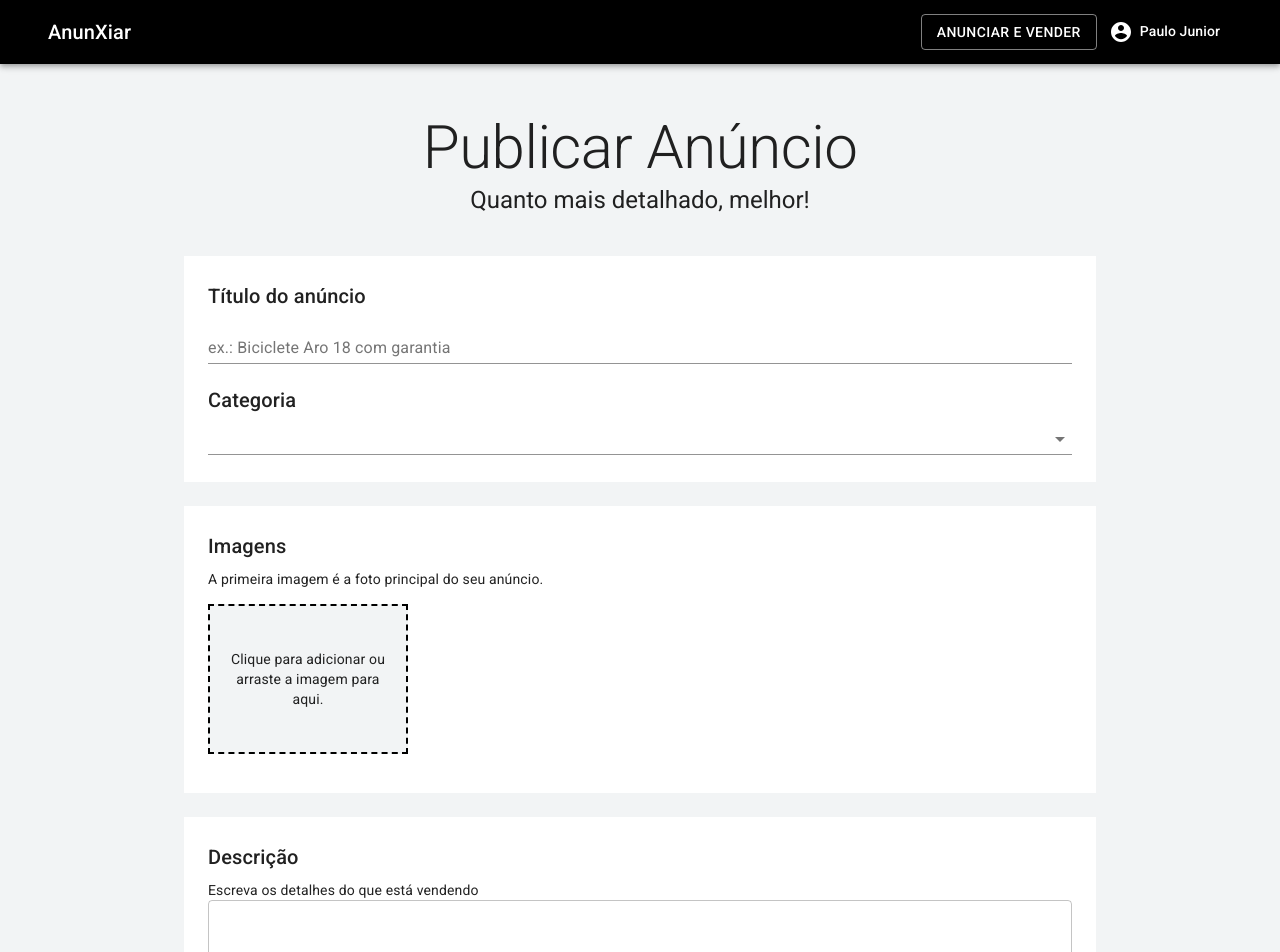
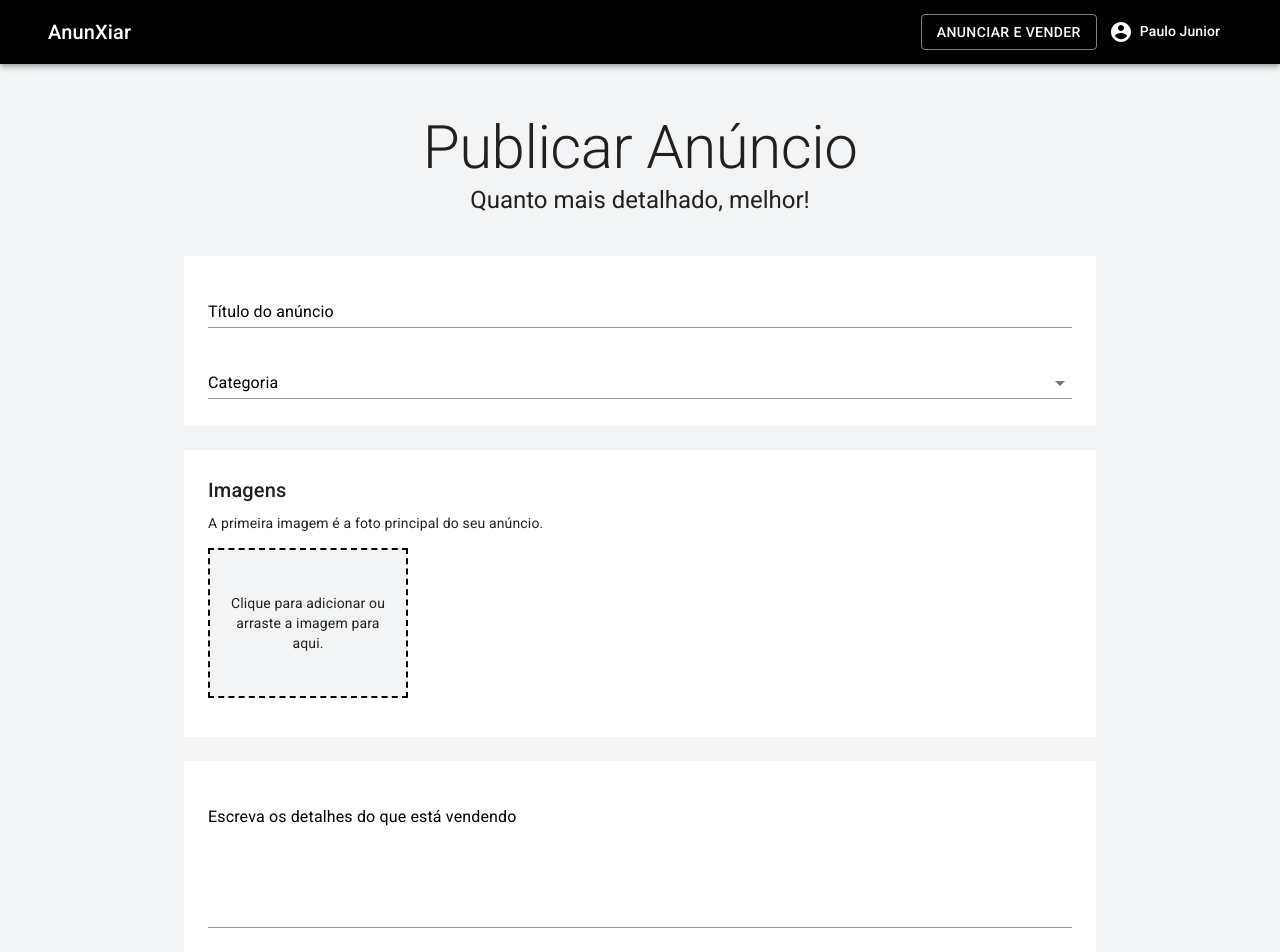
Before and after one commit to paulojrc52/anunxiar, a Next.js app: page /user/publish in a window 1280 px wide. Shown: the top 952 px of the page. Built offline with nearby package versions, Linux system fonts and the light colour scheme.

Commit message:
Description field + refactoring for FormControl

```diff
--- a/pages/user/publish.js
+++ b/pages/user/publish.js
@@ -17,6 +17,7 @@
   InputAdornment,
   MenuItem,
   FormHelperText,
+  Input,
 }from '@material-ui/core'
 import { makeStyles } from '@material-ui/core'
 import { DeleteForever } from '@material-ui/icons'
@@ -41,6 +42,10 @@
     display: 'flex',
     marginTop: 15,
     flexWrap: 'wrap',
+  },
+  inputLabel: {
+    fontWeight: 400,
+    color: theme.palette.primary.main,
   },
   dropzone: {
     display: 'flex',
@@ -95,6 +100,9 @@
     .max(100, 'Título muito grande')
     .required('Campo obrigatório'),
   category: yup.string().required('Campo obrigatório'),
+  description: yup.string()
+    .min(50, 'Escreva uma descrição com pelo menos 50 caracteres.')
+    .required('Campo obrigatório'),
 })
 
 const Publish = () => {
@@ -131,6 +139,7 @@
         initialValues={{
           title: '',
           category: '',
+          description: '',
         }}
         validationSchema={validationSchema}
         onSubmit={(values) => {
@@ -160,24 +169,20 @@
               />
               <Container maxWidth='md' className={classes.boxContainer}>
                 <Box className={classes.box}>
-                  <Typography component='h6' variant='h6' color='textPrimary' gutterBottom>
-                    Título do anúncio
-                  </Typography>
-                  <TextField
+                  <FormControl error={errors.title} fullWidth>
+                    <InputLabel className={classes.inputLabel}>Título do anúncio</InputLabel>
+                    <Input
                       name='title'
                       value={values.title}
                       onChange={handleChange}
-                    label='ex.: Biciclete Aro 18 com garantia'
-                    size='small'
-                    fullWidth
-                    error={errors.title}
-                    helperText={errors.title}
                     />
+                    <FormHelperText>
+                      {errors.title}
+                    </FormHelperText>
+                  </FormControl>
                   <br /><br />
-                  <Typography component='h6' variant='h6' color='textPrimary' gutterBottom>
-                    Categoria
-                  </Typography>
                   <FormControl error={errors.category} fullWidth>
+                    <InputLabel className={classes.inputLabel}>Categoria</InputLabel>
                     <Select
                       name='category'
                       value={values.category}
@@ -256,18 +261,20 @@
 
                 <Container maxWidth='md' className={classes.boxContainer}>
                   <Box className={classes.box}>
-                    <Typography component='h6' variant='h6' color='textPrimary' gutterBottom>
-                      Descrição
-                    </Typography>
-                    <Typography component='div' variant='body2' color='textPrimary'>
-                      Escreva os detalhes do que está vendendo
-                    </Typography>
-                    <TextField
+                    <FormControl error={errors.description} fullWidth>
+                      <InputLabel className={classes.inputLabel}>Escreva os detalhes do que está vendendo</InputLabel>
+                      <Input
+                        name='description'
+                        value={values.title}
+                        onChange={handleChange}
                         multiline
                         rows={6}
                         variant='outlined'
-                      fullWidth
                       />
+                      <FormHelperText>
+                        {errors.description}
+                      </FormHelperText>
+                    </FormControl>
                   </Box>
                 </Container>
 
```
Lines whose indentation alone changed are shown as unchanged.
